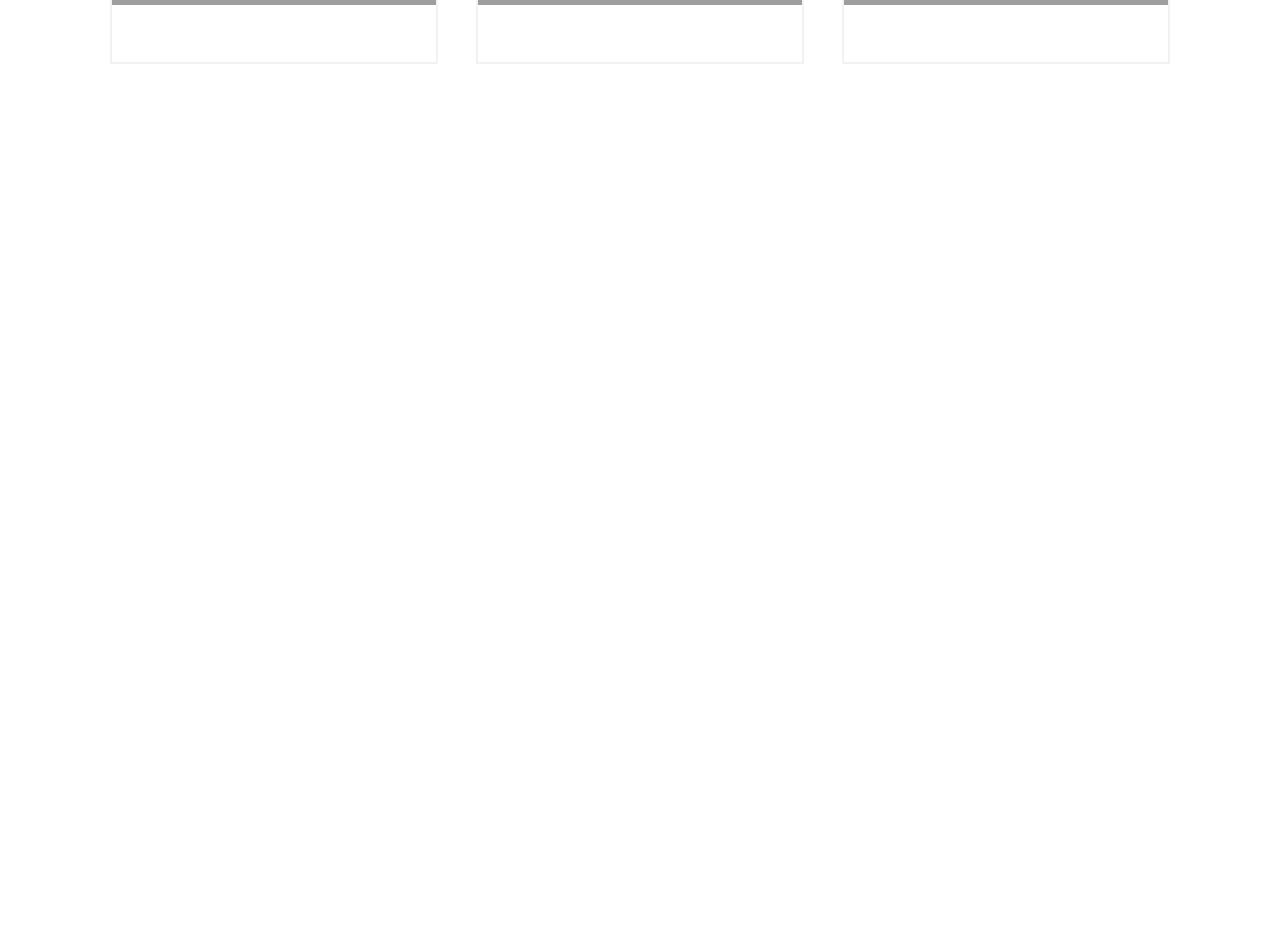
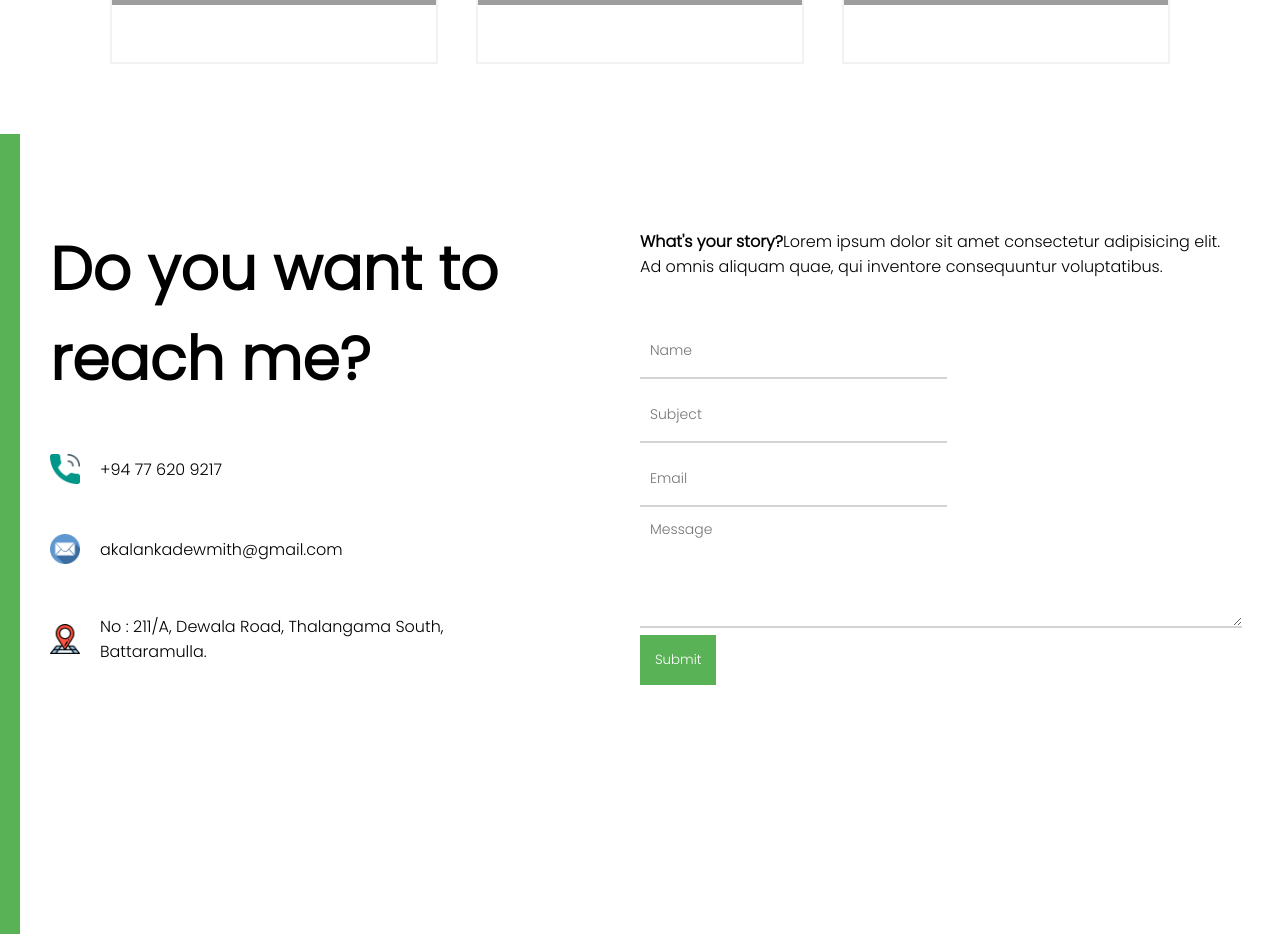
Before and after one commit to dewMyth/portfolio, a React (Create React App) app: page / in a window 1280 px wide. Shown: the part 2480-3414 px from the top of the page. Before the commit the page ends 2614 px from the top, so only its background shows below. Built offline with nearby package versions, Linux system fonts and the light colour scheme; grey boxes are pictures that could not be loaded.

Commit message:
Add contact components

```diff
--- a/package.json
+++ b/package.json
@@ -3,9 +3,11 @@
   "version": "0.1.0",
   "private": true,
   "dependencies": {
+    "@emailjs/browser": "^3.3.1",
     "@testing-library/jest-dom": "^5.16.1",
     "@testing-library/react": "^12.1.2",
     "@testing-library/user-event": "^13.5.0",
+    "emailjs-com": "^3.2.0",
     "react": "^17.0.2",
     "react-dom": "^17.0.2",
     "react-scripts": "5.0.0",
--- a/src/App.js
+++ b/src/App.js
@@ -1,4 +1,4 @@
-import { Intro, About, Product, ProductList } from "./components";
+import { Intro, About, Contact, ProductList } from "./components";
 
 const App = () => {
   return (
@@ -6,6 +6,7 @@ const App = () => {
       <Intro />
       <About />
       <ProductList />
+      <Contact />
     </div>
   );
 };
--- /dev/null
+++ b/src/components/contact/Contact.css
@@ -0,0 +1,83 @@
+.c {
+  height: 100vh;
+  position: relative;
+}
+
+.c-bg {
+  width: 20px;
+  height: 100vh;
+  background-color: #59b256;
+  position: absolute;
+}
+
+.c-wrapper {
+  padding: 50px;
+  display: flex;
+}
+
+.c-left {
+  flex: 1;
+}
+
+.c-right {
+  flex: 1;
+  display: flex;
+  flex-direction: column;
+  align-items: center;
+  justify-content: center;
+}
+
+.c-title {
+  font-size: 60px;
+  width: 80%;
+}
+.c-info-item {
+  display: flex;
+  align-items: center;
+  margin: 50px 0;
+  font-weight: 300;
+  width: 70%;
+}
+
+.c-icon {
+  width: 30px;
+  height: 30px;
+  margin-right: 20px;
+}
+
+.c-desc {
+  font-weight: 200;
+}
+
+form {
+  margin-top: 20px;
+}
+
+input {
+  width: 50%;
+  height: 50px;
+  border: none;
+  border-bottom: 2px solid #d3d3d3;
+  margin: 10px 0 0 0;
+  font-size: 14px;
+  padding-left: 10px;
+  outline: none;
+}
+
+textarea {
+  width: 100%;
+  margin: 10px 0 0 0;
+  font-size: 14px;
+  padding-left: 10px;
+  border: none;
+  border-bottom: 2px solid #d3d3d3;
+  outline: none;
+}
+
+button {
+  border: none;
+  padding: 15px;
+  background-color: #59b256;
+  color: white;
+  cursor: pointer;
+}
--- /dev/null
+++ b/src/components/contact/Contact.jsx
@@ -0,0 +1,74 @@
+import "./Contact.css";
+import Phone from "../../img/phone.png";
+import Email from "../../img/email.png";
+import Address from "../../img/address.png";
+
+import { useRef, useState } from "react";
+
+import emailjs from "@emailjs/browser";
+
+const Contact = () => {
+  const formRef = useRef();
+  const [done, setDone] = useState(false);
+
+  const handleSubmit = (e) => {
+    e.preventDefault();
+    emailjs
+      .sendForm(
+        "service_1sxeogh",
+        "template_gu4ouxs",
+        formRef.current,
+        "user_NIvuBzzgCviZLo3QlTUVW"
+      )
+      .then(
+        (result) => {
+          console.log(result.text);
+          setDone(true);
+        },
+        (error) => {
+          console.log(error.text);
+        }
+      );
+  };
+  return (
+    <div className="c">
+      <div className="c-bg"> </div>
+      <div className="c-wrapper">
+        <div className="c-left">
+          <h1 className="c-title">Do you want to reach me?</h1>
+          <div className="c-info">
+            <div className="c-info-item">
+              <img src={Phone} alt="" className="c-icon" />
+              +94 77 620 9217
+            </div>
+            <div className="c-info-item">
+              <img src={Email} alt="" className="c-icon" />
+              akalankadewmith@gmail.com
+            </div>
+            <div className="c-info-item">
+              <img src={Address} alt="" className="c-icon" />
+              No : 211/A, Dewala Road, Thalangama South, Battaramulla.
+            </div>
+          </div>
+        </div>
+        <div className="c-right">
+          <p className="c-desc">
+            <b>What's your story?</b>Lorem ipsum dolor sit amet consectetur
+            adipisicing elit. Ad omnis aliquam quae, qui inventore consequuntur
+            voluptatibus.
+          </p>
+          <form ref={formRef} onSubmit={handleSubmit}>
+            <input type="text" placeholder="Name" name="user_name" />
+            <input type="text" placeholder="Subject" name="user_subject" />
+            <input type="text" placeholder="Email" name="user_email" />
+            <textarea rows="5" placeholder="Message" name="message"></textarea>
+            <button>Submit</button>
+            {done && "Thank You"}
+          </form>
+        </div>
+      </div>
+    </div>
+  );
+};
+
+export default Contact;
--- a/src/components/index.js
+++ b/src/components/index.js
@@ -2,3 +2,4 @@ export { default as Intro } from "./intro/Intro";
 export { default as About } from "./about/About";
 export { default as Product } from "./Product/Product";
 export { default as ProductList } from "./ProductList/ProductList";
+export { default as Contact } from "./contact/Contact";
```
Also changed, not shown: 1 other file (tests, documents, lock files or other folders).
